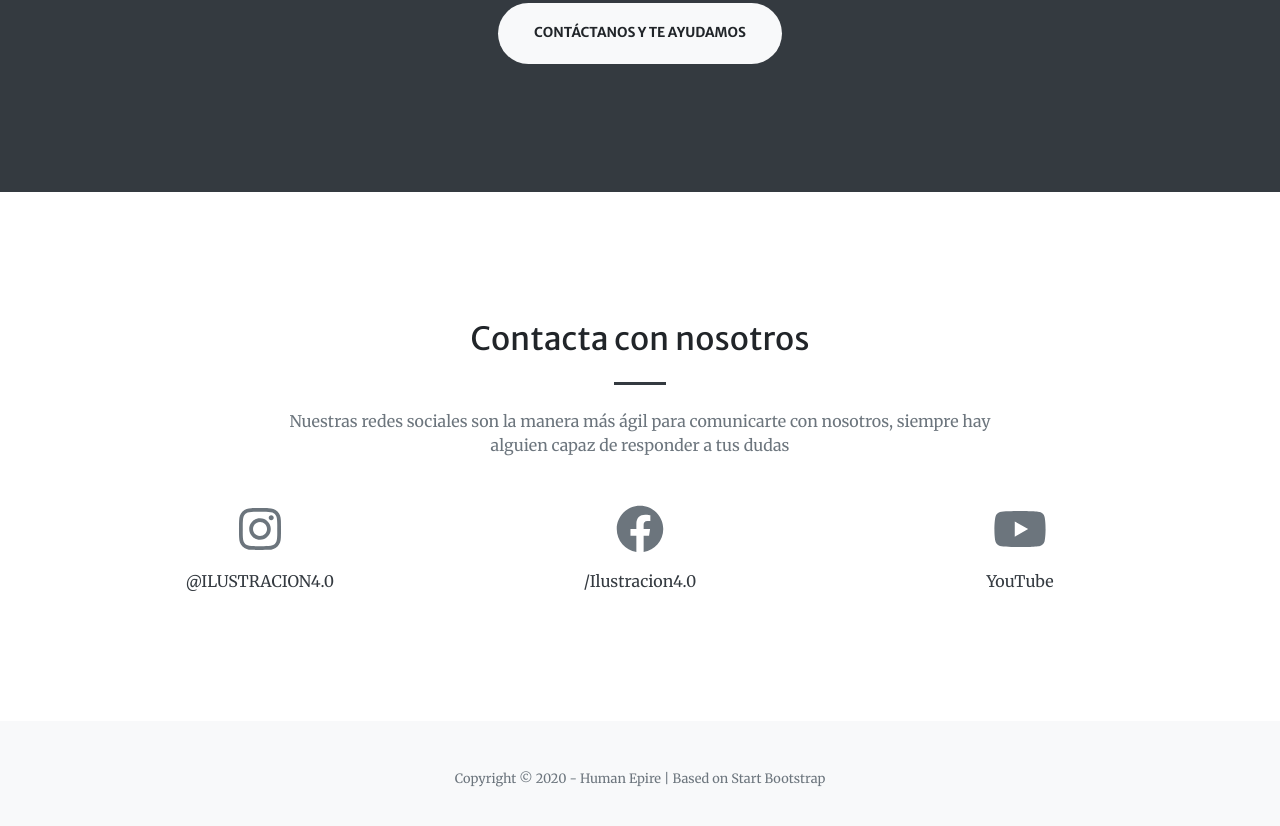
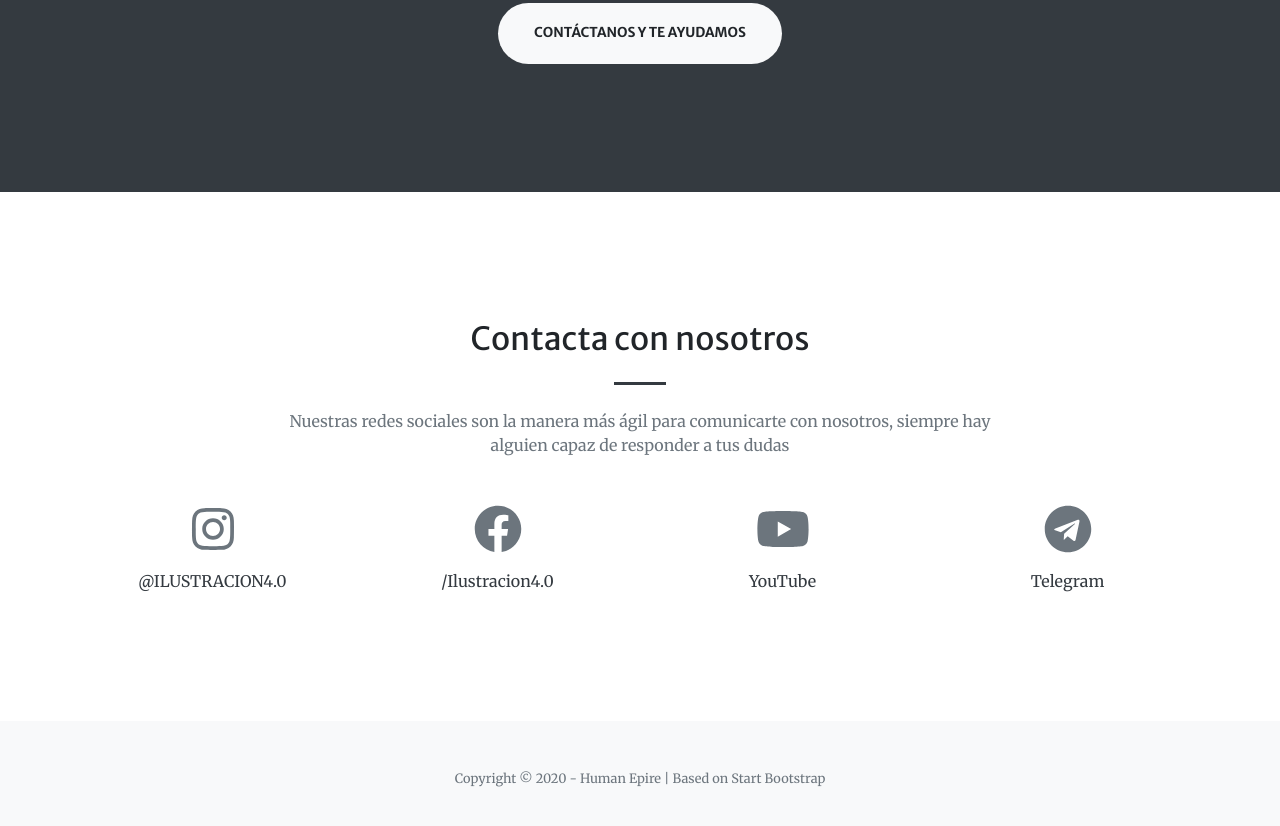
Before and after one commit to Human-Empire/landing, a website: page index.html in a window 1280 px wide. Shown: the part 2463-3289 px from the top of the page. Drawn offline with nearby package versions, Linux system fonts and the light colour scheme.

Commit message:
change to index

```diff
--- a/index.html
+++ b/index.html
@@ -57,7 +57,7 @@
                             usando la creatividad, los conocimientos científicos y el llamado de la libertad para la humanidad, mostraremos
                             una alternativa política-económica alcanzable y mejor para nosotros y nuestros las generaciones futuras.
                         </p>
-                        <a class="btn btn-light btn-xl js-scroll-trigger" href="#services">¡EMPECEMOS!</a>
+                        <a class="btn btn-light btn-xl js-scroll-trigger" href="https://t.me/joinchat/Dxjv2hgvWUwaeP4ft2sUTQ" target="_blank">¡EMPECEMOS!</a>
                     </div>
                 </div>
             </div>
@@ -169,22 +169,28 @@
                     </div>
                 </div>
                 <div class="row">
-                    <div class="col-lg-4 ml-auto text-center mb-5 mb-lg-0">
+                    <div class="col-lg-3 ml-auto text-center mb-5 mb-lg-0">
                         <a target="_blank" href="https://www.instagram.com/ILUSTRACION4.0/">
                             <i class="fab fa-instagram fa-3x mb-3 text-muted"></i>
                             <div>@ILUSTRACION4.0</div>
                         </a>
                     </div>
-                    <div class="col-lg-4 ml-auto text-center mb-5 mb-lg-0">
+                    <div class="col-lg-3 ml-auto text-center mb-5 mb-lg-0">
                         <a target="_blank" href="https://www.facebook.com/Ilustracion4.0/">
                             <i class="fab fa-facebook fa-3x mb-3 text-muted"></i>
                             <div>/Ilustracion4.0</div>
                         </a>
                     </div>
-                    <div class="col-lg-4 ml-auto text-center mb-5 mb-lg-0">
+                    <div class="col-lg-3 ml-auto text-center mb-5 mb-lg-0">
                         <a target="_blank" href="https://www.youtube.com/channel/UC_JyrdtUyH6VF9obVK8q7AA">
                             <i class="fab fa-youtube fa-3x mb-3 text-muted"></i>
                             <div>YouTube</div>
+                        </a>
+                    </div>
+                    <div class="col-lg-3 ml-auto text-center mb-5 mb-lg-0">
+                        <a target="_blank" href="https://t.me/joinchat/Dxjv2hgvWUwaeP4ft2sUTQ">
+                            <i class="fab fa-telegram fa-3x mb-3 text-muted"></i>
+                            <div>Telegram</div>
                         </a>
                     </div>
                 </div>
```
Also changed, not shown: dist/index.html.
